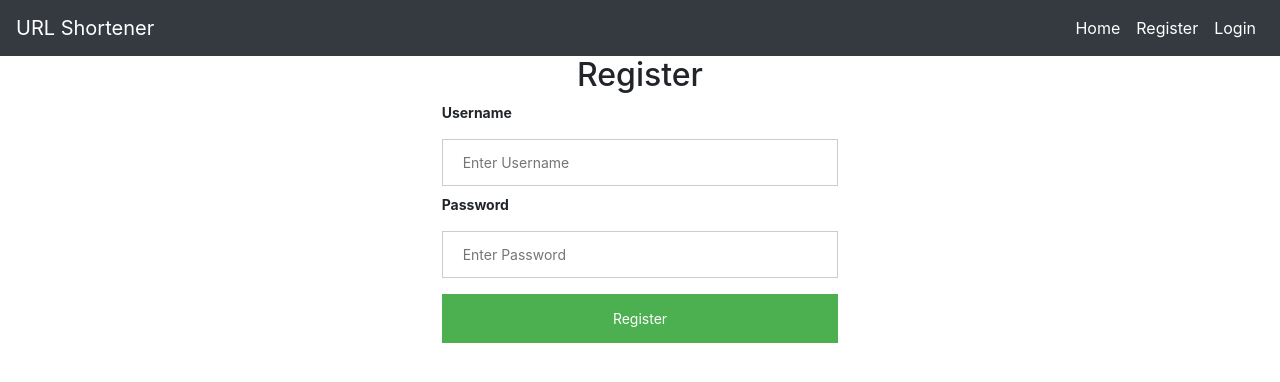
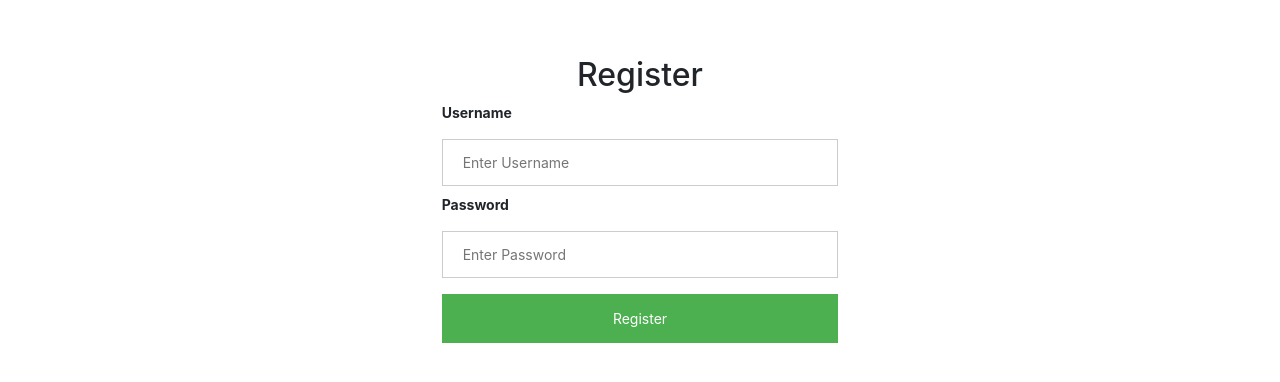
Before and after one commit to jpal29/URL_SHORTENER, a Flask app: page /auth/register in a window 1280 px wide. Shown: the top 382 px of the page. Run offline with Flask 2, Linux system fonts and the light colour scheme; some libraries are stand-ins or nearby versions.

Commit message:
Removed bootstrap color scheme from navbar

```diff
--- a/shortener/templates/base.html
+++ b/shortener/templates/base.html
@@ -12,7 +12,7 @@
         <script src="{{url_for('static', filename='js/index.js')}}"></script>
     </head>
     <body>
-            <nav class="navbar bg-dark navbar-expand-md">
+            <nav class="navbar navbar-expand-md">
                 <a class="navbar-brand" href="#">URL Shortener</a>
                   {% if not g.user %}
                     <ul class="navbar-nav ml-auto">
```
